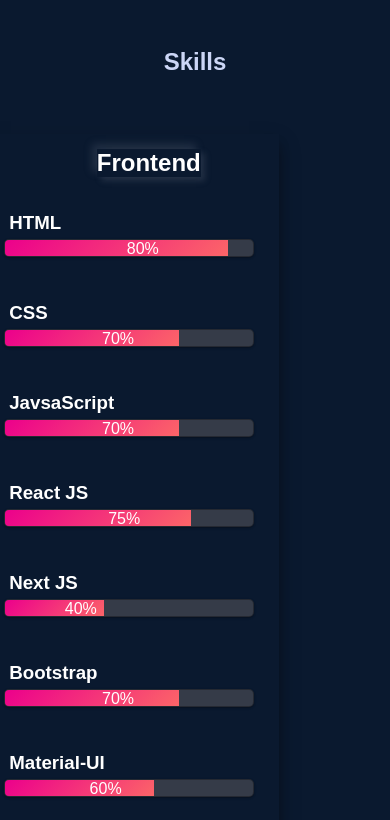
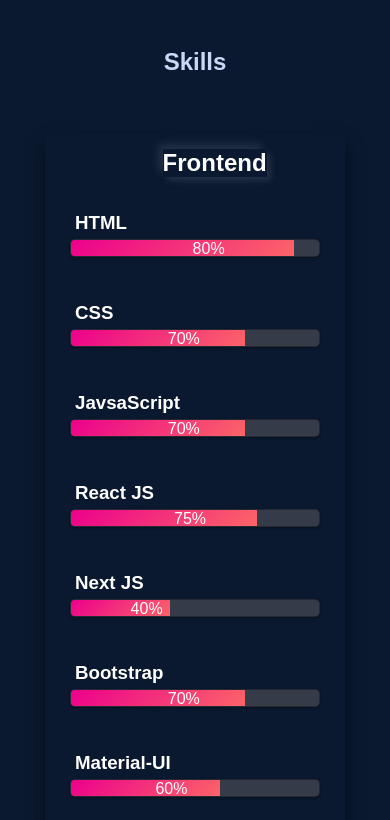
Before and after one commit to ikbalrazu/MyPortfolio, a React (Create React App) app: page / in a window 390 px wide. Shown: the part 1924-2744 px from the top of the page. Built offline with nearby package versions, Linux system fonts and the light colour scheme.

Commit message:
add loader in contact form

```diff
--- a/package.json
+++ b/package.json
@@ -17,6 +17,7 @@
     "react-dom": "^17.0.2",
     "react-hook-form": "^7.41.1",
     "react-icons": "^4.3.1",
+    "react-loader-spinner": "^5.3.4",
     "react-router-dom": "^6.2.1",
     "react-router-hash-link": "^2.4.3",
     "react-scripts": "5.0.0",
--- a/src/components/ContactForm.js
+++ b/src/components/ContactForm.js
@@ -4,6 +4,7 @@ import axios from "axios";
 import { useForm, Controller } from "react-hook-form";
 import { yupResolver } from "@hookform/resolvers/yup";
 import * as yup from "yup";
+import { Vortex } from 'react-loader-spinner';
 
 
 const styles = {
@@ -17,6 +18,7 @@ const styles = {
 const ContactForm = () => {
 
   const [msg,setMSG] = useState();
+  const [loader,setLoader] = useState(false);
 
   const ContactFormSchema = yup.object().shape({
     email: yup.string().required("Email is required").email("Email is invalid"),
@@ -32,12 +34,14 @@ const ContactForm = () => {
   })
 
   const SendMessage = async(data) => {
-    console.log({data});
+    // console.log({data});
 
-    console.log(data.email);
-    console.log(data.subject);
-    console.log(data.phone);
-    console.log(data.message);
+    // console.log(data.email);
+    // console.log(data.subject);
+    // console.log(data.phone);
+    // console.log(data.message);
+
+    setLoader(true);
 
     const email = data.email;
     const subject = data.subject;
@@ -46,20 +50,17 @@ const ContactForm = () => {
 
     const resdata = await axios.post("/sendmail",{email,subject,phone,message});
 
-    console.log(resdata);
+    //console.log(resdata);
 
     if(resdata.data.message === "send email successfully"){
+      setLoader(false);
       console.log("message sent successfully!");
       setMSG("true")
       reset();
     }else{
+      setLoader(false);
       setMSG("false");
     }
-
-  }
-
-  const Successmsg = () =>{
-
 
   }
 
@@ -144,8 +145,24 @@ const ContactForm = () => {
         // onClick={SendMessage}
         >Send</button>
         </div>
+
         </div>
-        <div style={{marginLeft:"20px"}}>
+        <div style={{
+          // border:"1px solid red",
+          marginLeft:"20px",
+          display:"flex",
+          justifyContent:"center",
+          alignItems:"center"
+          }}>
+        <Vortex
+          visible={loader}
+          height="50"
+          width="50"
+          ariaLabel="vortex-loading"
+          wrapperStyle={{}}
+          wrapperClass="vortex-wrapper"
+          colors={['#0a192f','#0a192f','#0a192f','#0a192f']}
+        />
           {msg === "true" &&(
             <p style={{color:"green"}}>Message Send Successfully. Thanks</p>
           )}
--- a/src/components/Home.js
+++ b/src/components/Home.js
@@ -38,7 +38,7 @@ const Home = () => {
             </div>
 
         <div style={{textAlign:"center"}}>
-        <p className='nameHeader' style={{color:"#64ffda",marginRight:"540px"}}>Hi, my name is</p>
+        <p className='nameHeader' style={{color:"#64ffda",marginRight:"590px"}}>Hi, I am</p>
         <h1 style={{color:"#ccd6f6",fontSize:"clamp(40px, 8vw, 80px)"}}>Muhammad Iqbal</h1>
         </div>
 
--- a/src/styles/skills.css
+++ b/src/styles/skills.css
@@ -13,6 +13,7 @@
 
   .container{
     display: flex;
+    justify-content: center;
     align-items: stretch;
     margin-bottom: 20px;
   }
@@ -226,6 +227,8 @@
     .container{
       display: flex;
       flex-direction: column;
+      justify-content: center;
+      align-items: center;
     }
 
     .frontend-skill {
--- a/src/styles/work.css
+++ b/src/styles/work.css
@@ -24,8 +24,8 @@
     display: flex;
     flex-wrap: wrap;
     gap: 30px;
-    /* justify-content: space-between; */
-  }
+    justify-content: center;
+}
 
   .card{
     /* border: 1px solid green; */
@@ -108,6 +108,20 @@
     font-size: 13px;
     font-weight: 200;
     margin-top: 3px;
+  }
+
+
+  @media screen and (max-width: 600px){
+    .container {
+      width: 100%;
+      max-width: 1000px;
+      margin: 20px auto;
+      /* border:1px solid red; */
+      display: flex;
+      flex-wrap: wrap;
+      gap: 30px;
+      justify-content: center;
+    }
   }
 
   /* .row {
```
Also changed, not shown: src/components/Work.js (+0 -99 lines), 1 other file (tests, documents, lock files or other folders).
